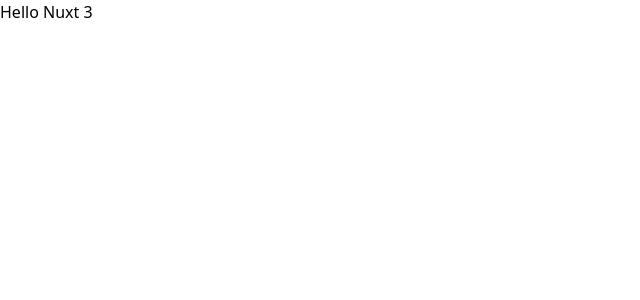
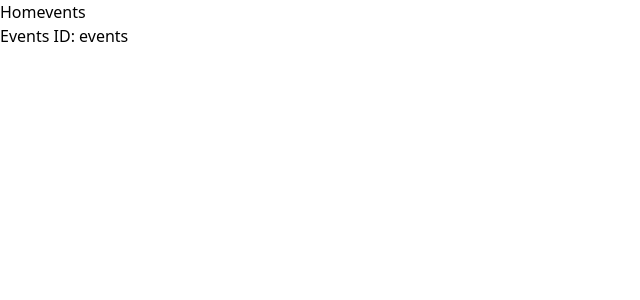
Before and after one commit to blessedmadukoma/nuxt-freecodecamp, a Nuxt app: page /events/events in a window 1280 px wide. Shown: the top 300 px of the page, without its empty margins (0-640 px from the left). Built offline with nearby package versions, Linux system fonts and the light colour scheme.

Commit message:
feature pages📑: routing, links and IDs

```diff
--- a/app.vue
+++ b/app.vue
@@ -1,3 +1,15 @@
 <template>
-  <div>Hello Nuxt 3</div>
+  <div>
+    <NuxtLayout>
+      <header>
+        <ul>
+          <li>
+            <NuxtLink to="/">Home</NuxtLink>
+            <NuxtLink to="events">vents</NuxtLink>
+          </li>
+        </ul>
+      </header>
+      <NuxtPage />
+    </NuxtLayout>
+  </div>
 </template>
--- /dev/null
+++ b/pages/events/[id].vue
@@ -0,0 +1,11 @@
+<script lang="ts" setup>
+  const nuxt = useNuxtApp();
+
+  console.log(nuxt);
+</script>
+
+<template>
+  <div>Events ID: {{ $route.params.id }}</div>
+</template>
+
+<style scoped></style>
--- /dev/null
+++ b/pages/events/index.vue
@@ -0,0 +1,7 @@
+<script lang="ts" setup></script>
+
+<template>
+  <div>Events Index Page</div>
+</template>
+
+<style scoped></style>
--- /dev/null
+++ b/pages/index.vue
@@ -0,0 +1,7 @@
+<script lang="ts" setup></script>
+
+<template>
+  <div>Index Page</div>
+</template>
+
+<style scoped></style>
```
